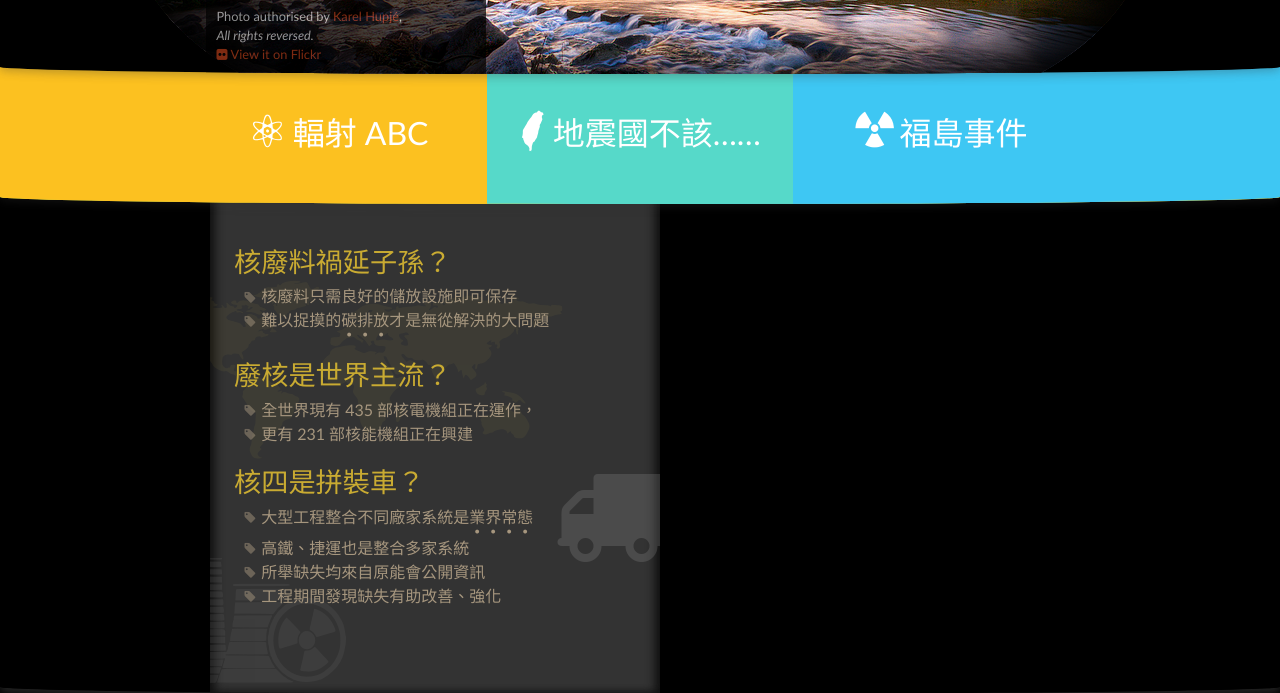
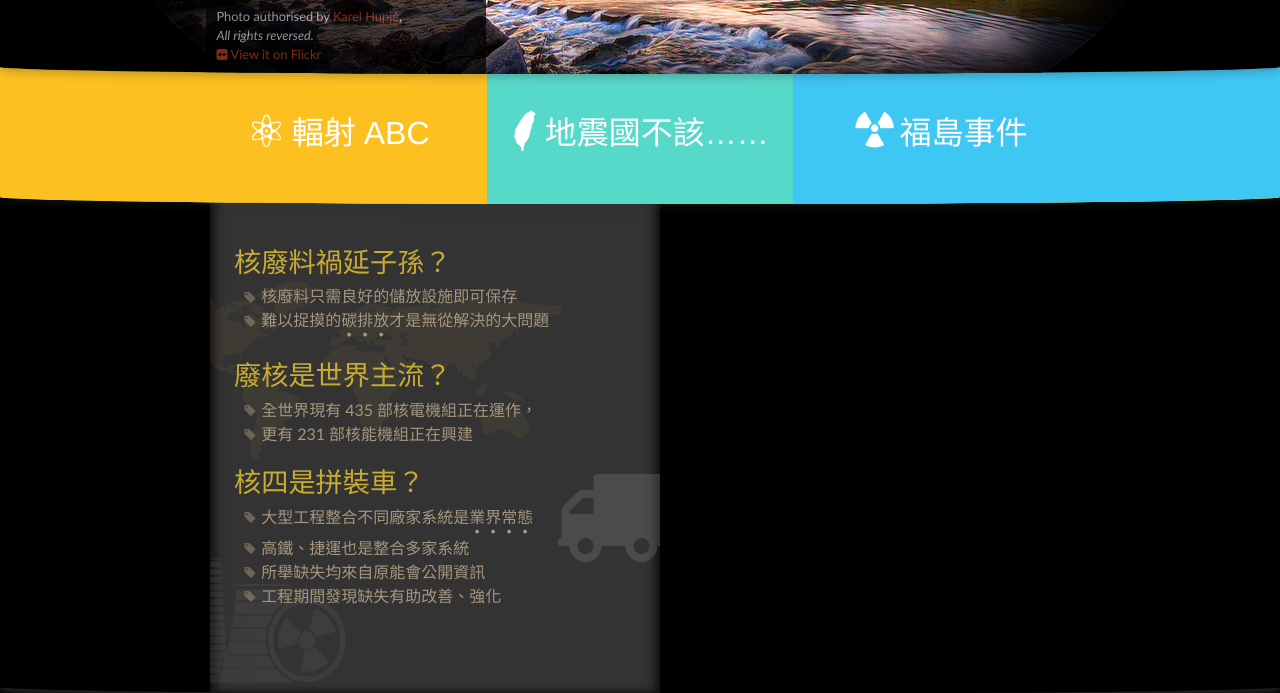
Before and after one commit to aaronliu0719/nuclearmb, a PHP site: page /_site/index.html in a window 1280 px wide. Shown: the part 1414-2107 px from the top of the page. Run offline with PHP 8.4, Linux system fonts and the light colour scheme; some libraries are stand-ins or nearby versions.

Commit message:
minor adjustments

```diff
--- /dev/null
+++ b/sass/_config.sass
@@ -0,0 +1,42 @@
+
+$logo-height: 55px
+$logo-width: 199px
+
+/**
+ * Colour
+ */
+$bg-color: #eee
+
+$article_nav-bg_color-cat2: #eccd3a
+$article_nav-bg_color-cat3: #158e68
+$article_nav-bg_color-cat4: #eccd3a
+
+$article_nav-text_color-cat2: #584615
+$article_nav-text_color-cat3: #8be1a5
+
+
+$article_h1-text_color: #3e8d13
+
+/**
+ * Founts
+ */
+$font-default: 'Helvetica Neue', Arial, sans-serif
+$font-default-zh: 'Helvetica Neue', Arial, 'Han Heiti', sans-serif
+
+$font-default-serif: Georgia, 'Times New Roman', serif
+$font-default-serif-zh: Georgia, 'Times New Roman', 'Han Songti', serif
+
+$font-Helvetica: $font-default
+$font-Helvetica-zh: 'Biaodian Pro Sans CNS', $font-default-zh
+
+$font-Gill_Sans: 'Gill Sans', $font-default
+$font-Gill_Sans-zh: 'Biaodian Pro Sans CNS', 'Gill Sans', $font-default-zh
+
+$font-Helvetica_thin: HelveticaNeue-Thin, 'Helvetica Neue Thin', $font-Helvetica
+$font-Helvetica_thin-zh: 'Biaodian Pro Sans CNS', HelveticaNeue-Thin, 'Helvetica Neue Thin', 'Helvetica Neue', Arial, 'Lantinghei TC', 'Lantinghei SC', $font-default-zh
+
+$font-Minion_Pro: 'Minion Pro', $font-default-serif
+$font-Minion_Pro-zh: 'Biaodian Pro Serif CNS', 'Minion Pro', $font-default-serif-zh
+
+$font-awesome: FontAwesome, sans-serif
+$font-nmb: NMB, sans-serif
--- a/sass/_config.scss
+++ /dev/null
@@ -1,47 +0,0 @@
-
-$logo-height: 55px;
-$logo-width: 199px;
-
-/**
- * Colour
- */
-$bg-color: #eee;
-
-$article_nav-bg_color-cat2: #eccd3a;
-$article_nav-bg_color-cat3: #158e68;
-$article_nav-bg_color-cat4: #eccd3a;
-
-$article_nav-text_color-cat2: #584615;
-$article_nav-text_color-cat3: #8be1a5;
-
-
-$article_h1-text_color: #3e8d13;
-
-/**
- * Founts
- */
-$font-default: 'Helvetica Neue', Arial, sans-serif;
-$font-default-zh: 'Helvetica Neue', Arial,
- 				  YuGothic, 'Han Heiti', sans-serif;
-
-$font-default-serif: Georgia, 'Times New Roman', serif;
-$font-default-serif-zh: Georgia, 'Times New Roman',
-						YuMincho, 'Hiragino Mincho ProN', 'Han Songti', serif;
-
-$font-Helvetica: $font-default;
-$font-Helvetica-zh: 'Biaodian Pro Sans CNS', $font-default-zh;
-
-$font-Gill_Sans: 'Gill Sans', $font-default;
-$font-Gill_Sans-zh: 'Biaodian Pro Sans CNS', 'Gill Sans', $font-default-zh;
-
-$font-Helvetica_thin: HelveticaNeue-Thin, 'Helvetica Neue Thin', $font-Helvetica;
-$font-Helvetica_thin-zh: 'Biaodian Pro Sans CNS',
-						 HelveticaNeue-Thin, 'Helvetica Neue Thin'
-						 'Helvetica Neue', Arial,
-						 'Lantinghei TC', 'Lantinghei SC', $font-default-zh;
-
-$font-Minion_Pro: 'Minion Pro', $font-default-serif;
-$font-Minion_Pro-zh: 'Biaodian Pro Serif CNS', 'Minion Pro', $font-default-serif-zh;
-
-$font-awesome: FontAwesome, sans-serif;
-$font-nmb: NMB, sans-serif;
```
Also changed, not shown: _site/style.css, style.css.
